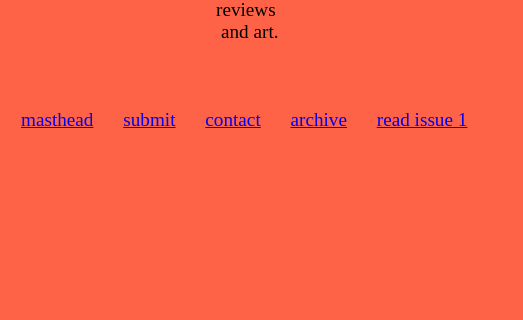
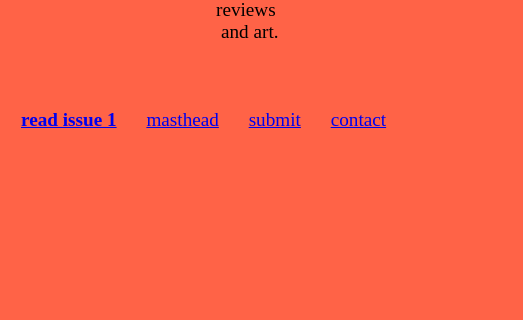
Before and after one commit to crockersamw/thebridge, a plain HTML site: page index.html in a window 1280 px wide. Shown: the part 176-496 px from the top of the page, 512-1035 px from the left. Drawn offline with Linux system fonts and the light colour scheme.

Commit message:
Update index.html

```diff
--- a/index.html
+++ b/index.html
@@ -27,10 +27,9 @@
 <br>
 <br>
 <br>
+<a style="margin-left:25px" href="issue1.html"><b>read issue 1</b></a></li>
 <a style="margin-left:25px" href="masthead.html">masthead</a></li>
 <a style="margin-left:25px" href="submit.html">submit</a></li>
 <a style="margin-left:25px" href="contact.html">contact</a></li>
-<a style="margin-left:25px" href="archive.html">archive</a></li>
-<a style="margin-left:25px" href="issue1.html">read issue 1</a></li>
 </body>
 </html>
```
